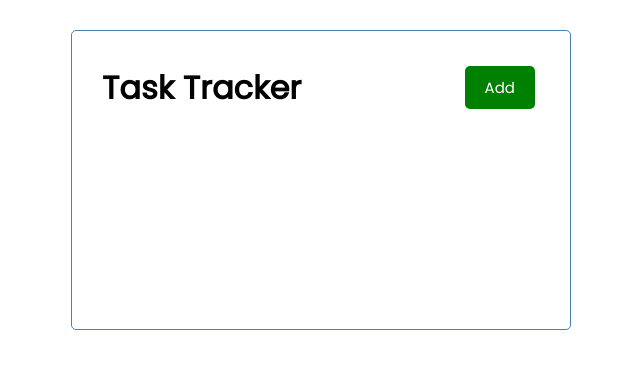
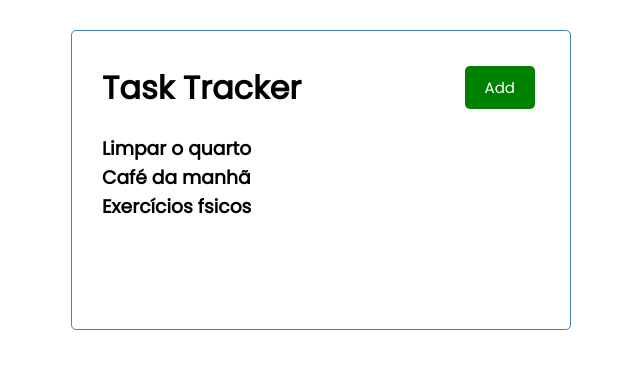
Before and after one commit to RafaelJP13/task-tracker-front, a React (Create React App) app: page / in a window 1280 px wide. Shown: the top 368 px of the page, without its empty margins (319-959 px from the left). Built offline with nearby package versions, Linux system fonts and the light colour scheme.

Commit message:
Add event fnct for Add button, and using state of tasks in level one component

```diff
--- a/src/App.js
+++ b/src/App.js
@@ -1,9 +1,42 @@
+import {useState} from 'react'
 import Header from './components/Header'
+import Tasks from './components/Tasks'
 
 const  App = () => {
+
+  const [tasks, setTasks] = useState([
+
+    {
+
+        id:1,
+        text:'Limpar o quarto',
+        day:'Feb 5th at 6:30am',
+        reminder:false,
+
+    },
+
+    {
+
+        id:2,
+        text:'Café da manhã',
+        day:'Feb 5th at 7:30am',
+        reminder:false,
+    },
+
+    {
+        id:3,
+        text:'Exercícios fsicos',
+        day:'Feb 5th at 8:30am',
+        reminder:false,
+    },
+
+])
+
+
   return (
     <div className="container">
       <Header/>
+      <Tasks tasks={tasks}/>
     </div>
   )
 }
--- a/src/components/Button.js
+++ b/src/components/Button.js
@@ -1,6 +1,6 @@
 import PropTypes from 'prop-types'
 
-const Button = ({color, text}) => <button style={{backgroundColor: color}} className="btn">{text}</button>
+const Button = ({color, text, onClick}) => <button onClick={onClick} style={{backgroundColor: color}} className="btn">{text}</button>
 
 Button.defaultProps = {
     color:'steelblue'
@@ -9,6 +9,7 @@
 Button.propTypes = {
     text:PropTypes.string,
     color:PropTypes.string,
+    onClick: PropTypes.func,
 }
 
 export default Button
--- a/src/components/Header.js
+++ b/src/components/Header.js
@@ -1,10 +1,17 @@
 import Button from "./Button"
+
+const onClick = () =>{
+
+    console.log('Click')
+
+
+}
 
 const Header = ({title }) => {
   return (
     <header className="header">
       <h1>Task Tracker</h1>
-      <Button color='green' text='Add'/>
+      <Button color='green' text='Add' onClick={onClick}/>
     </header>
   )
 }
--- /dev/null
+++ b/src/components/Tasks.js
@@ -0,0 +1,12 @@
+const Tasks = ({tasks}) => {
+
+    return (
+        <>
+            {tasks.map(task => (
+                <h3 key={task.id}>{task.text}</h3>
+            ))}
+        </>
+    )
+}
+
+export default Tasks
```
